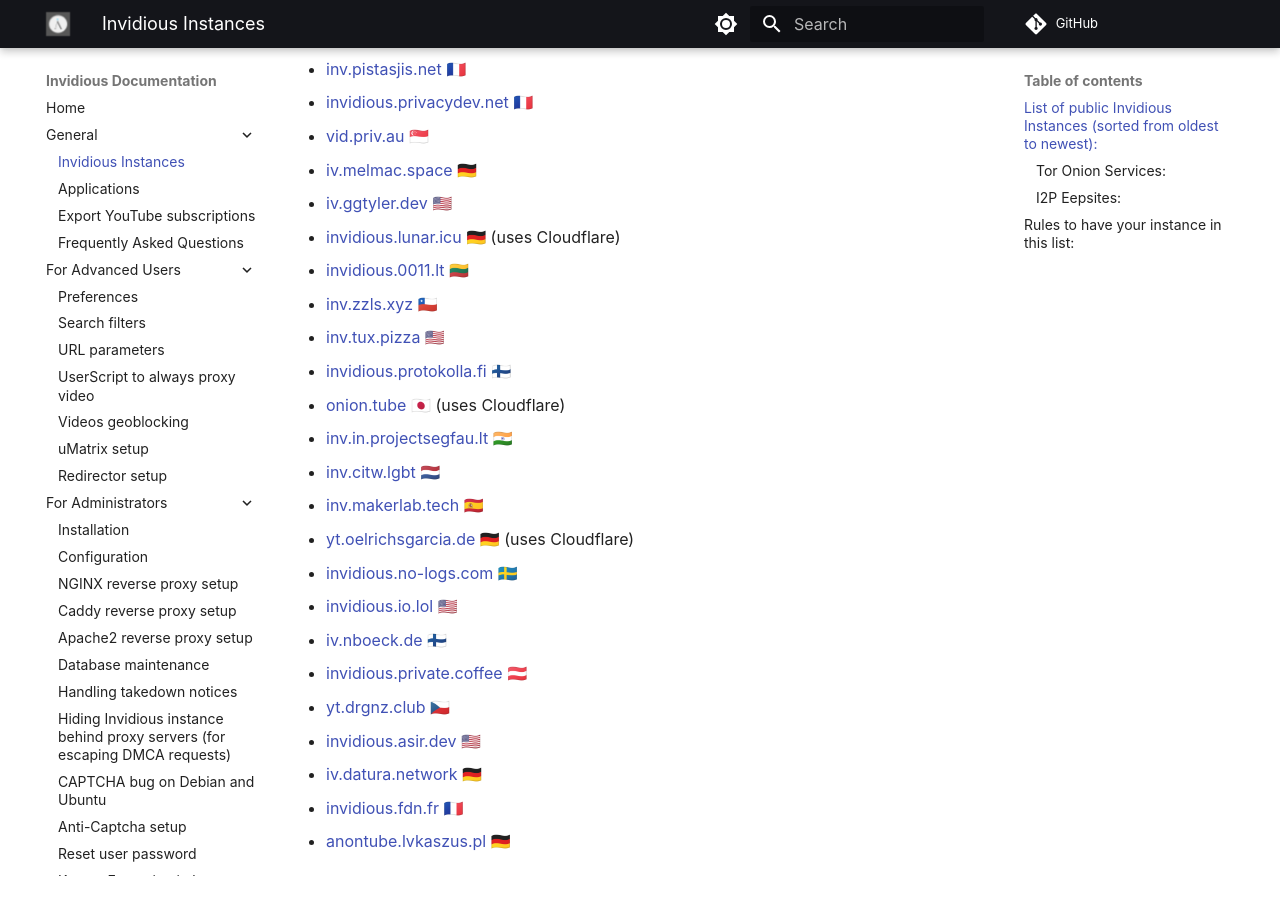
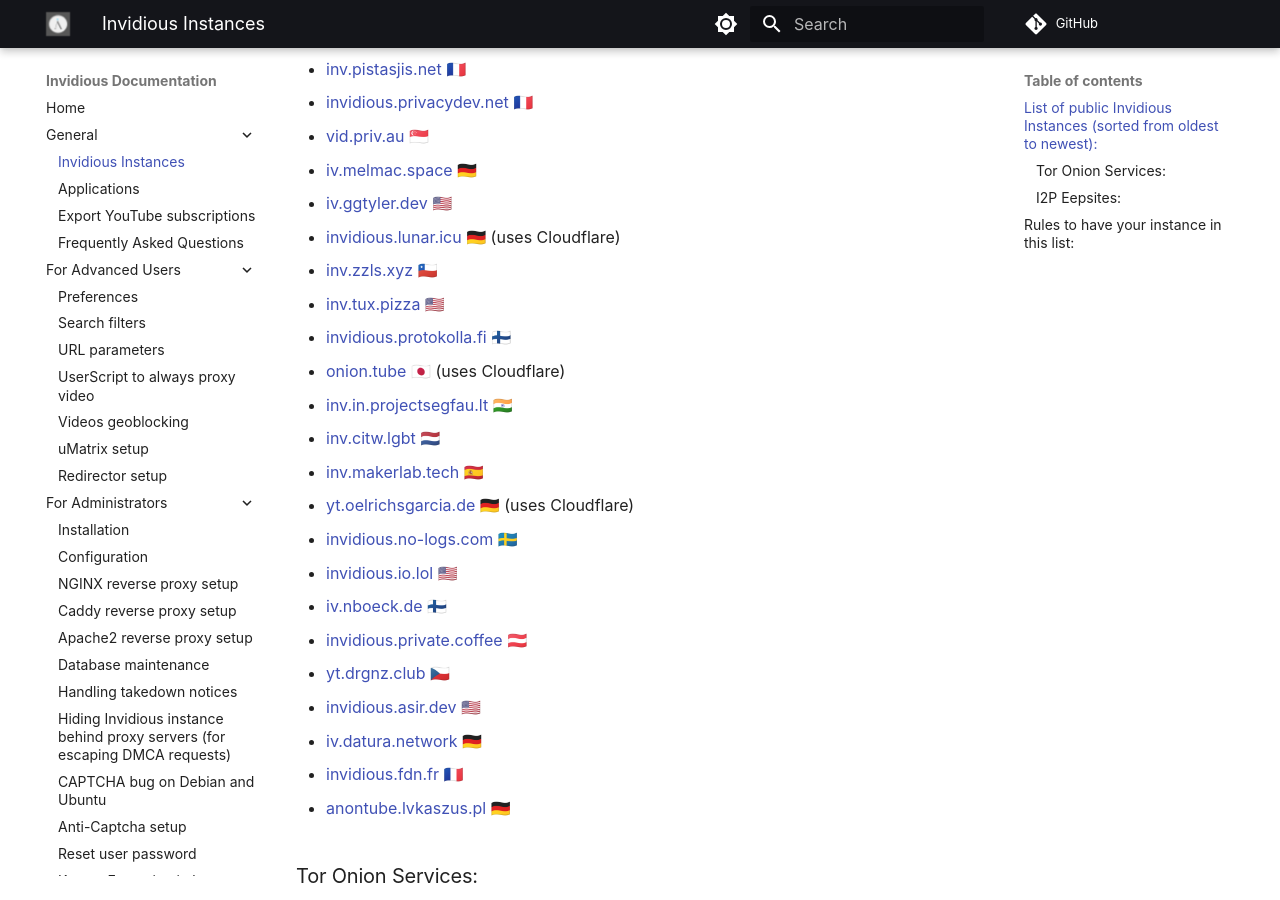
Before and after one commit to iv-org/documentation, an MkDocs documentation site: the page built from docs/instances.md, in a window 1280 px wide and 900 px high, scrolled down 656 px. Built offline with MkDocs 1.6.1 and Material for MkDocs 9.7.7, drawn with Linux system fonts in a browser that asks for light colours; comment, search, counter and statistics services are not loaded.

Commit message:
Update instances.md

```diff
--- a/docs/instances.md
+++ b/docs/instances.md
@@ -33,8 +33,6 @@
 * [iv.ggtyler.dev](https://iv.ggtyler.dev) 🇺🇲
 
 * [invidious.lunar.icu](https://invidious.lunar.icu) 🇩🇪 (uses Cloudflare)
-
-* [invidious.0011.lt](https://invidious.0011.lt) 🇱🇹
 
 * [inv.zzls.xyz](https://inv.zzls.xyz) 🇨🇱
 
```
